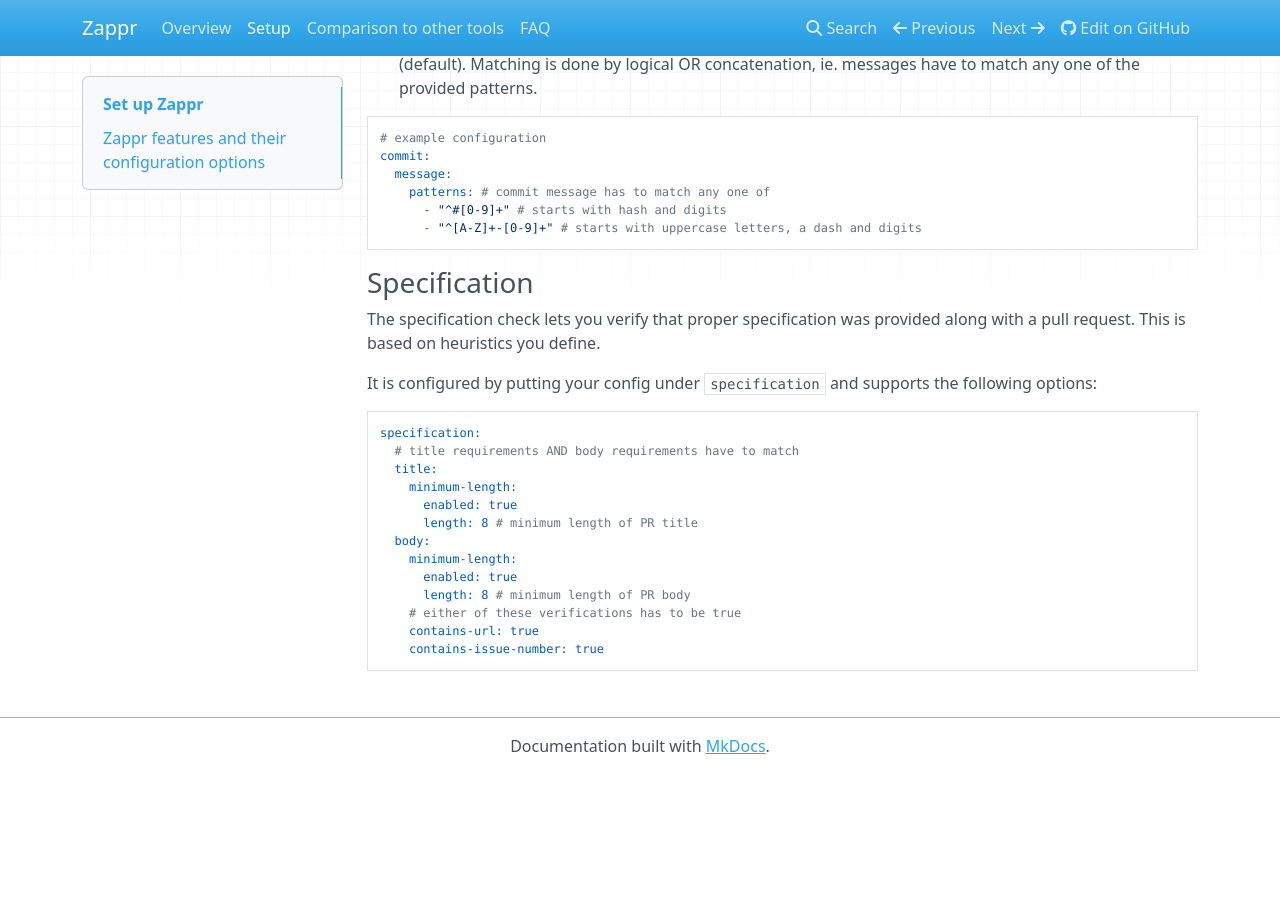
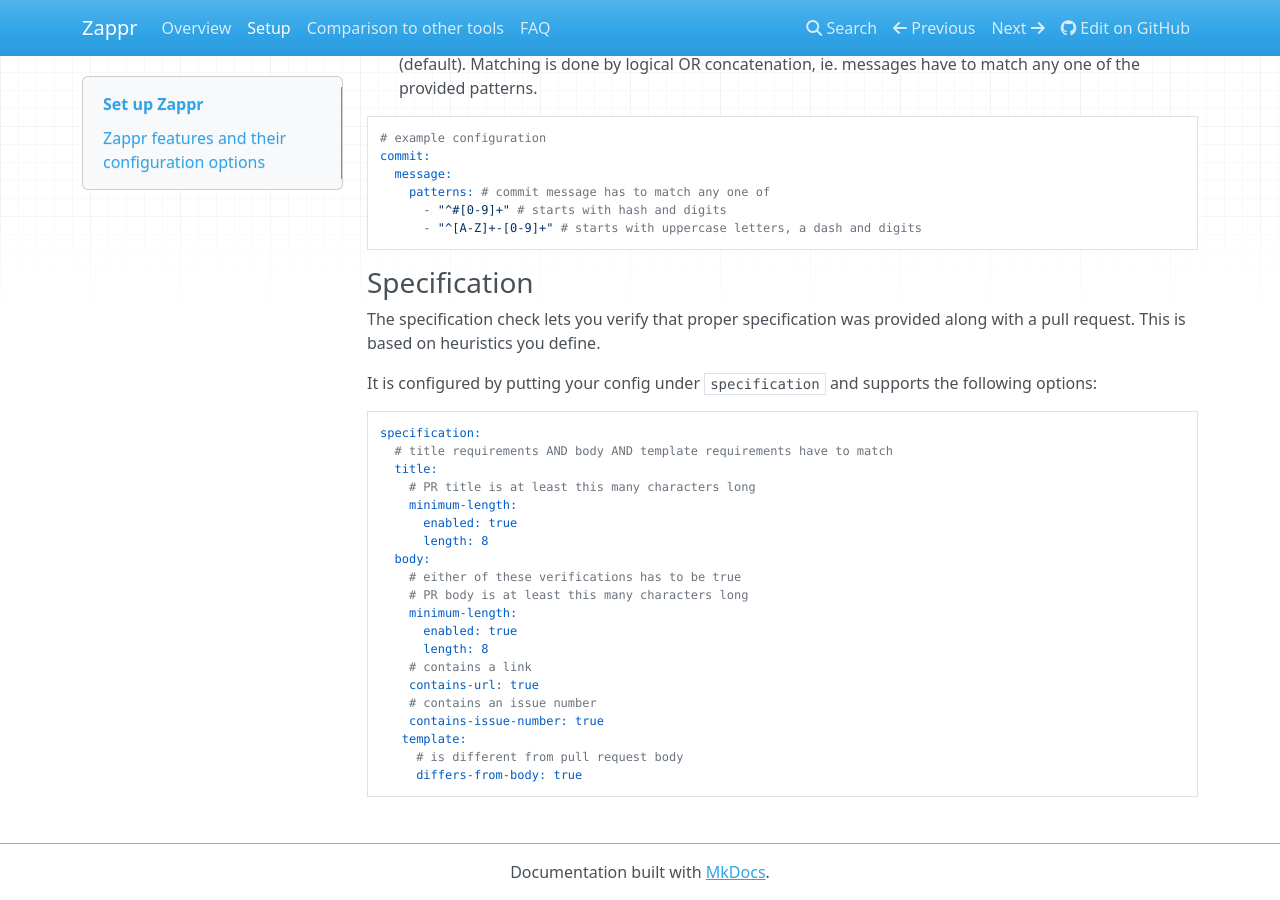
Before and after one commit to zalando/zappr, an MkDocs documentation site: the page built from docs/setup.md, in a window 1280 px wide and 900 px high, scrolled down 3939 px. Built offline with MkDocs 1.6.1, drawn with Linux system fonts in a browser that asks for light colours; nearby versions of some CDN libraries; old or Windows-style settings are respelled for this version of MkDocs; before the commit the page ends 4713 px from its top, so only the background shows below that.

Commit message:
#388 docs, less convoluted code

```diff
--- a/docs/setup.md
+++ b/docs/setup.md
@@ -126,16 +126,23 @@ It is configured by putting your config under `specification` and supports the f
 
 ~~~ yaml
 specification:
-  # title requirements AND body requirements have to match
+  # title requirements AND body AND template requirements have to match
   title:
+    # PR title is at least this many characters long
     minimum-length:
       enabled: true
-      length: 8 # minimum length of PR title
+      length: 8
   body:
+    # either of these verifications has to be true
+    # PR body is at least this many characters long
     minimum-length:
       enabled: true
-      length: 8 # minimum length of PR body
-    # either of these verifications has to be true
+      length: 8
+    # contains a link
     contains-url: true
+    # contains an issue number
     contains-issue-number: true
+   template:
+     # is different from pull request body
+     differs-from-body: true
 ~~~
```
Also changed, not shown: 1 other file.
